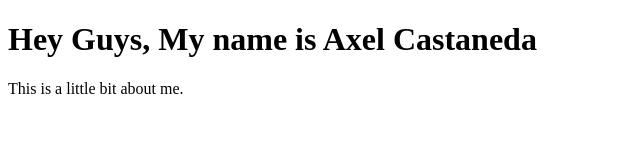
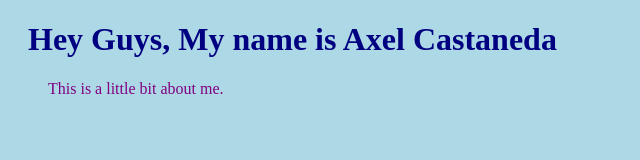
Before and after one commit to Axelcast/Axelcast.github.io, a plain HTML site: page index.html in a window 1280 px wide. Shown: the whole page, without its empty margins (0-640 px from the left). Drawn offline with Linux system fonts and the light colour scheme.

Commit message:
Update index.html

```diff
--- a/index.html
+++ b/index.html
@@ -1,7 +1,7 @@
 <!DOCTYPE html>
 <html>
 <head>
-<link rel="stylesheet" href="mystyle.css">
+<link rel="stylesheet" href="stylesheet.css">
 </head>
 <body>
 <h1>Hey Guys, My name is Axel Castaneda</h1>
```
